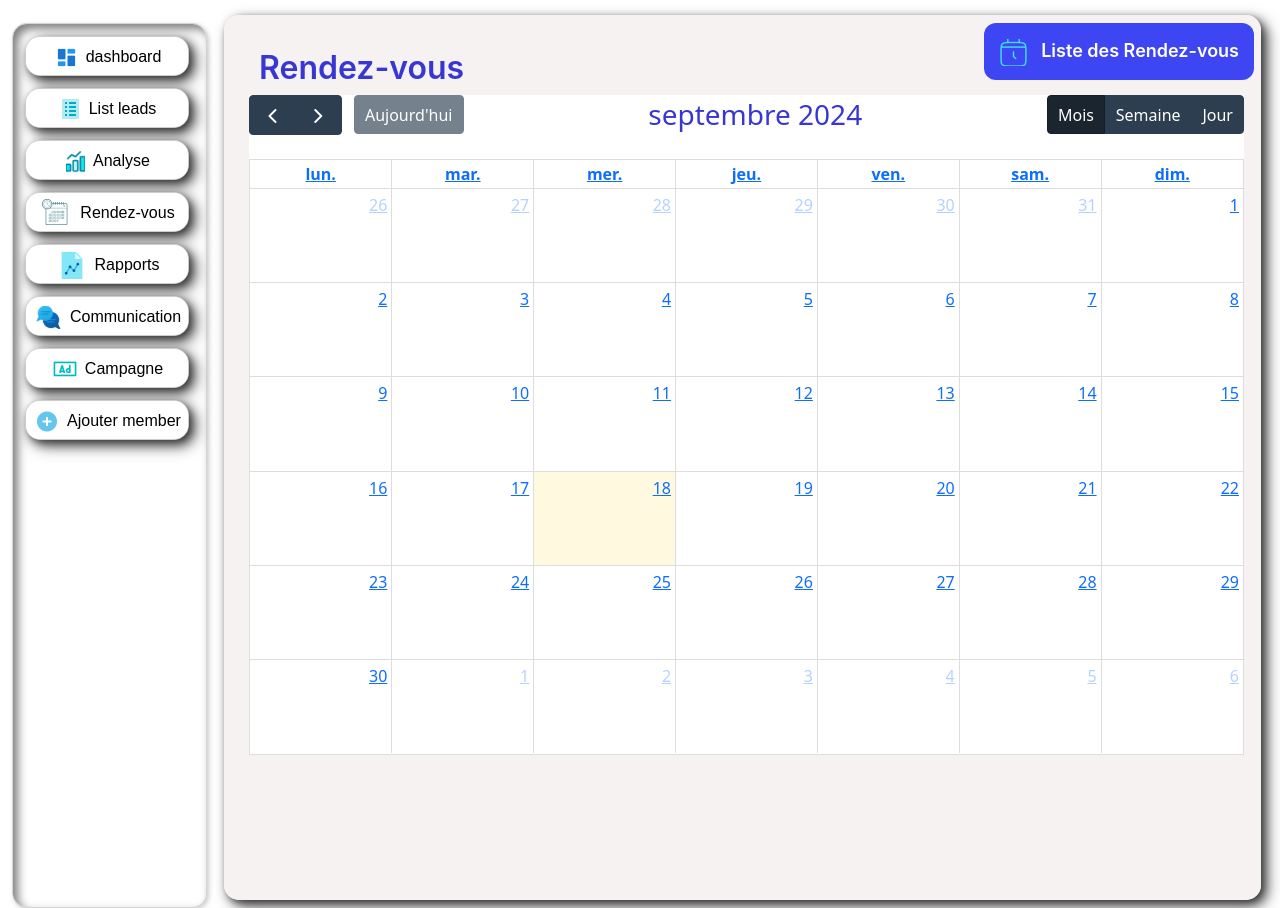
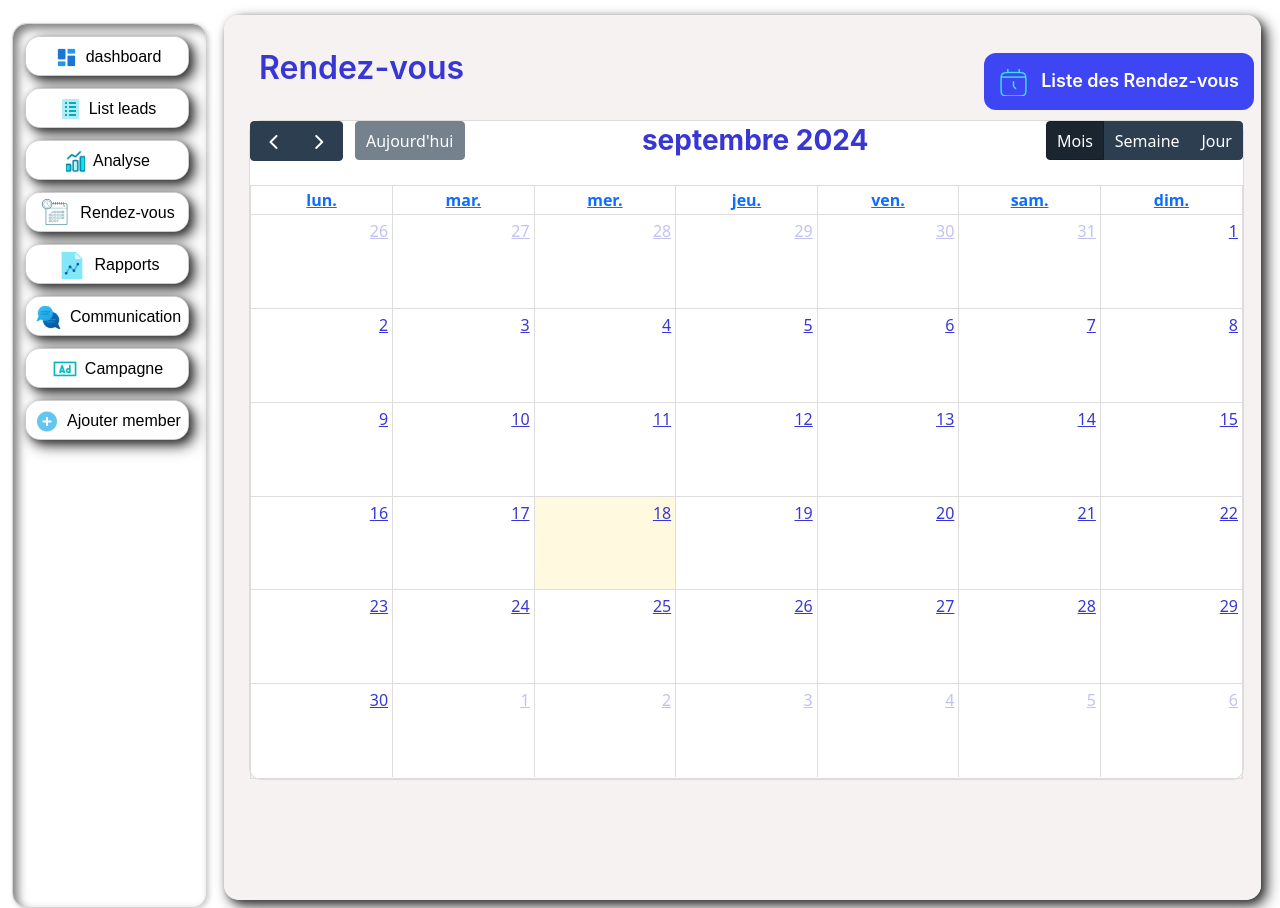
Before and after one commit to ghizlane112/CRRM, a Django app: page /calendar/ in a window 1280 px wide. Shown: the part 116-1024 px from the top of the page. Run offline with Django 5.2, Linux system fonts and the light colour scheme; the visitor is signed in with stand-in values (Sample User, id 1); data that the repository does not hold is empty; parts of the project's set-up code (start-up, migrations or seed data) failed here and were passed over; some libraries are stand-ins or nearby versions.

Commit message:
ajouter css a le calendar

```diff
--- a/Cenv/Projet/templates/events/calendar.html
+++ b/Cenv/Projet/templates/events/calendar.html
@@ -69,9 +69,10 @@
         .btn-history {
             display: inline-block;
             float: right;
+
             position: relative;
             right: 7px;
-            top: -40px;
+            top: -10px;
             font-family: 'Inter';
             font-style: bold italic;
             font-weight: 600;
@@ -140,13 +141,71 @@
             font-weight: 600;
             font-size: 18px;
         }
-        #calendar {
+          /* Le calendrier et les événements */
+          #calendar {
             width: 96%;
             height: 660px;
             background-color: white;
+
+
             position: relative;
             left: 10px;
-            bottom: 145px;
+            bottom: 120px;
+            border-radius: 12px;
+            border: 1px solid #dcdcdc;
+        }
+
+        .fc-day-header {
+            background-color: #F6F2F2; /* Couleur d'arrière-plan violet pâle pour l'en-tête */
+            color: #3837D3; /* Texte violet */
+        }
+
+        .fc-event {
+            background-color: #A098F1; /* Couleur violette pour les événements */
+            border: 1px solid #8F87D8;
+            color: white;
+        }
+
+        .fc-toolbar-title {
+            color: #3837D3; /* Couleur du titre */
+            font-family: 'Inter';
+            font-weight: bold;
+            font-size: 22px;
+        }
+
+        .fc-button {
+            background-color: #3D46F2; /* Boutons bleus */
+            border: none;
+            color: #fff;
+            border-radius: 12px;
+            font-family: 'Inter';
+            font-weight: 600;
+            font-size: 16px;
+        }
+
+        .fc-button:hover {
+            background-color: #2c34b3;
+        }
+
+        /* Modal pour ajouter/modifier des événements */
+        #eventModalContent {
+            background-color: #E7DDFC; /* Violet clair */
+            padding: 20px;
+            border-radius: 8px;
+            max-width: 500px;
+            width: 100%;
+            height: 88vh;
+            overflow: auto;
+            animation: scale-up-center 0.6s;
+        }
+
+        /* Autres styles */
+        .fc-col-header-cell {
+            color: #3837D3; /* Couleur des jours de la semaine */
+        }
+
+        .fc-daygrid-day-number {
+            color: #3837D3; /* Numéro des jours */
         }
         /* Style pour la fenêtre modale */
         #eventModal {
```
